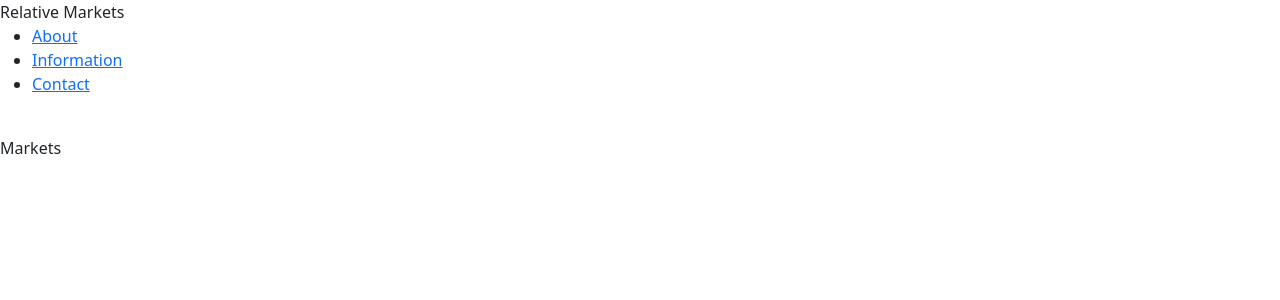
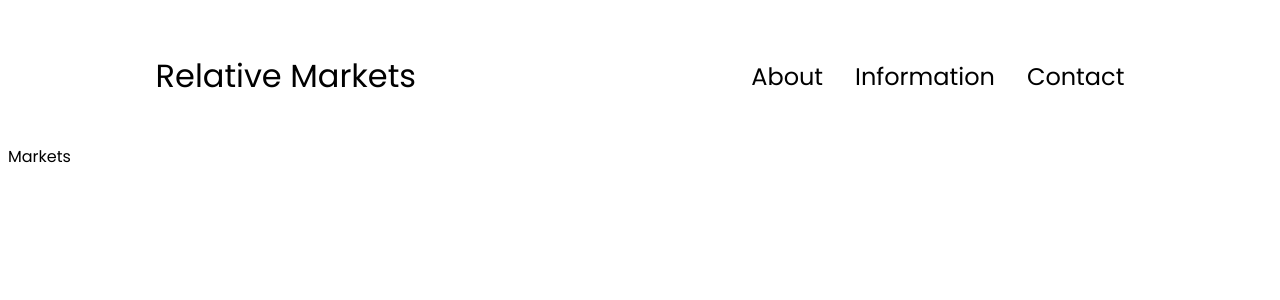
Before and after one commit to AirFryedCoffee/mystocksite, a Django app: page /stocks/home/ in a window 1280 px wide. Shown: the top 300 px of the page. Run offline with Django 3.2, Linux system fonts and the light colour scheme; data that the repository does not hold is empty.

Commit message:
updated css
added styling, more coming soon

```diff
--- a/static/styles.css
+++ b/static/styles.css
@@ -1,5 +1,46 @@
 /* static/css/styles.css */
-#ticker-bar {
+@import url('https://fonts.googleapis.com/css2?family=Poppins:wght@300;400;500;600&display=swap');
+
+body {
+    font-family: 'Poppins' sans-serif;
+}
+
+html {
+    scroll-behavior: smooth;
+}
+
+p {
+    color: dimgray;
+}
+
+nav, .nav-links {
+    display: flex;
+}
+
+nav {
+    justify-content: space-around;
+    align-items: center;
+    height: 17vh;
+}
+
+.nav-links {
+    gap: 2rem;
+    list-style: none;
+    font-size: 1.5rem;
+}
+
+a {
+    color: black;
+    text-decoration: none;
+}
+
+a:hover {
+    color: grey;
+    text-decoration: underline;
+    text-decoration-color: grey;
+}
+
+.ticker-bar {
     height: 17;
 }
 
@@ -14,15 +55,10 @@
     display: inline-block;
 }
 
-.nav_links {
-    display: flex;
-    gap: 2rem;
-    list-style: none;
+body {
+    font-family: 'Poppins', sans-serif;
+}
+
+.logo {
     font-size: 2rem;
 }
-
-nav {
-    justify-content: space-around;
-    align-items: center;
-    height: 17vh;
-}
--- a/stocks/templates/stocks/base.html
+++ b/stocks/templates/stocks/base.html
@@ -6,7 +6,6 @@
         <title>Relative Markets</title>
         {% load static %}
         <link rel="stylesheet" type="text/css" href="{% static '/styles.css' %}">
-        <link href="https://cdn.jsdelivr.net/npm/bootstrap@5.0.2/dist/css/bootstrap.min.css" rel="stylesheet" integrity="sha384-EVSTQN3/azprG1Anm3QDgpJLIm9Nao0Yz1ztcQTwFspd3yD65VohhpuuCOmLASjC" crossorigin="anonymous">
     </head>
     <header>
         <nav id="desktop-nav">
```
